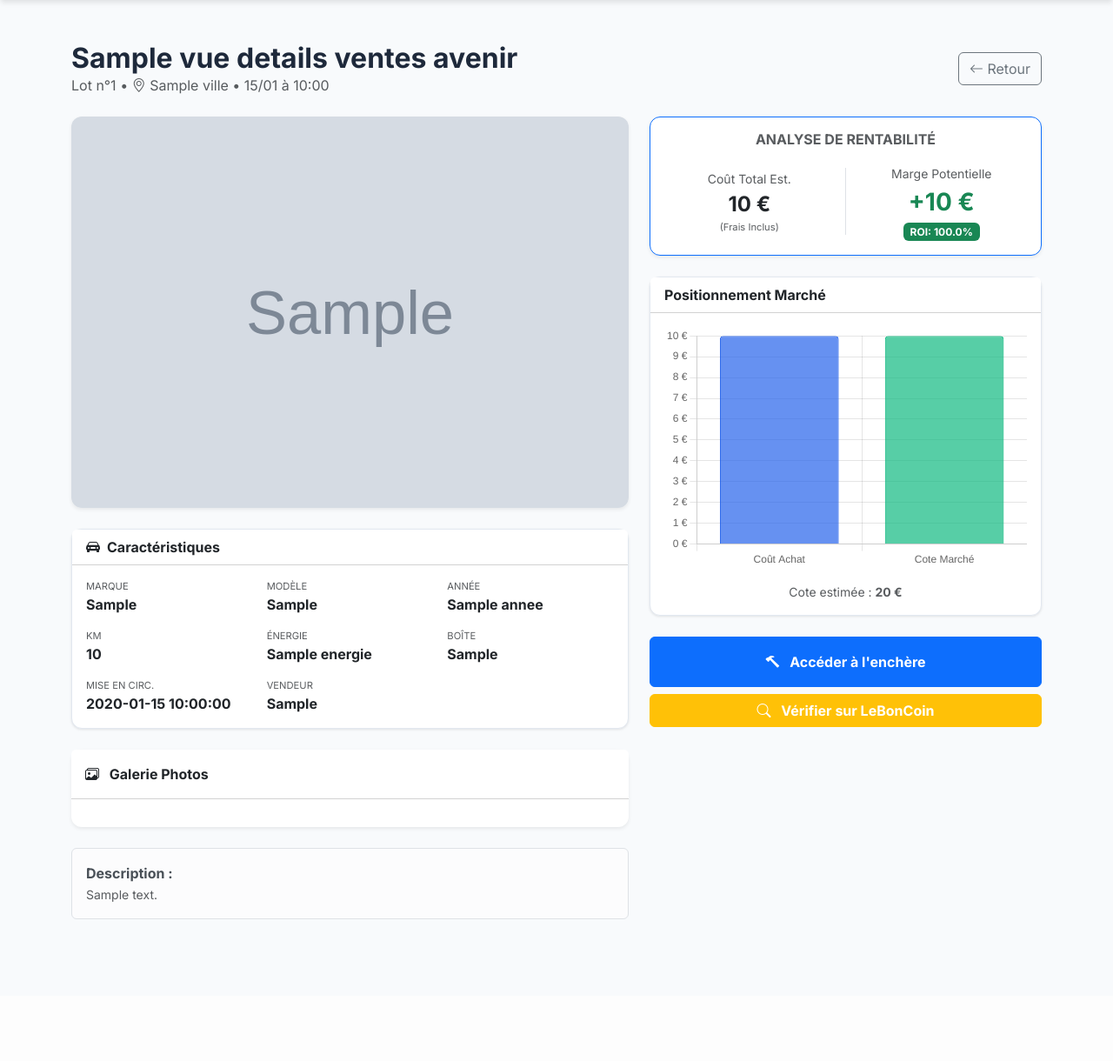
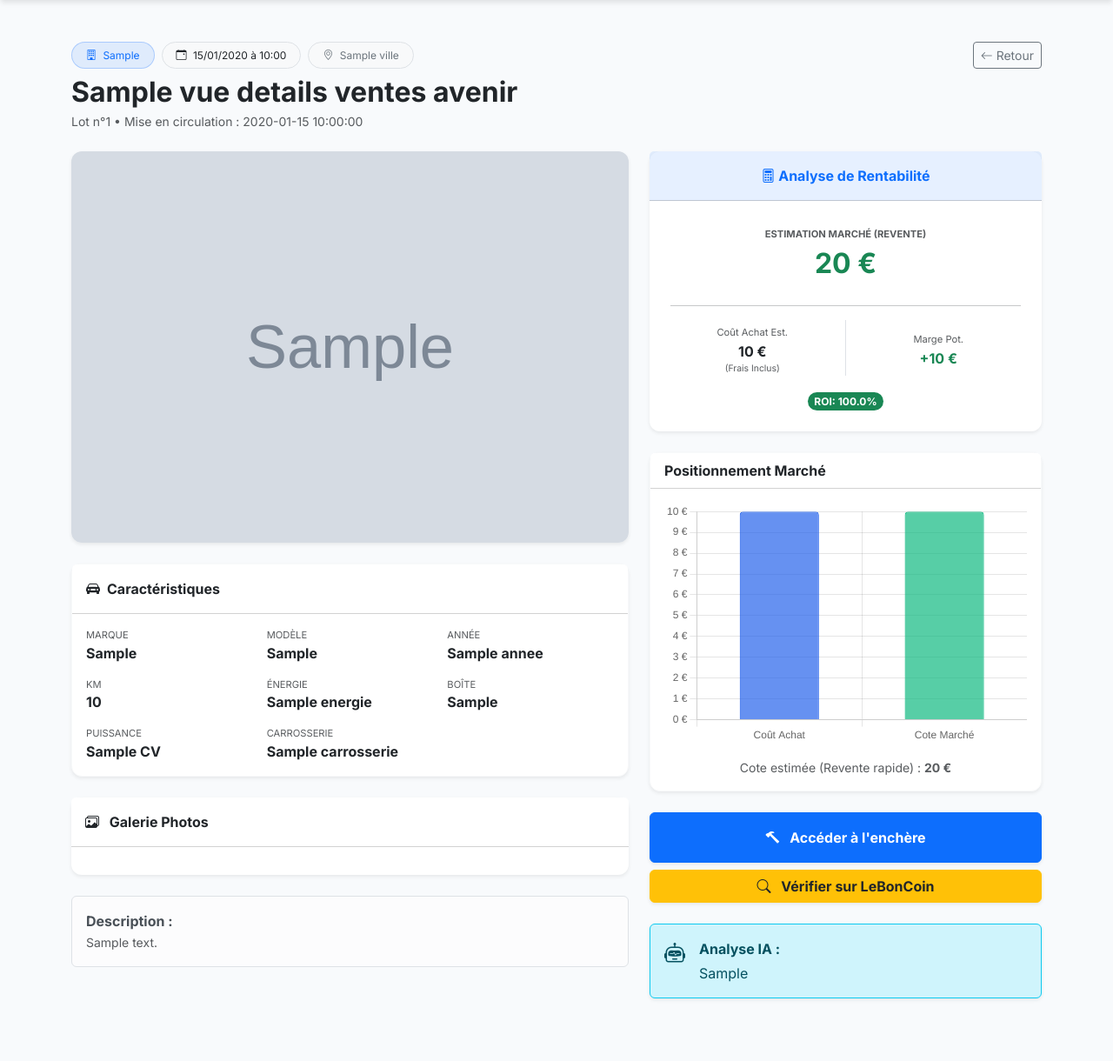
Before and after one commit to Massi0007/auto-scrap-web, a Flask app: page /annonce/1 in a window 1280 px wide. Shown: the part 56-1276 px from the top of the page at 87% size. Before the commit the page ends 1113 px from the top, so only its background shows below. Run offline with Flask 3, Linux system fonts and the light colour scheme; grey boxes marked "Sample" are stand-in pictures; a database or web service that is not in the repository returns one stand-in record (values such as "Sample title"); data that the repository does not hold is empty; some libraries are stand-ins or nearby versions.

Commit message:
Fix: avec ou sans estimation

```diff
--- a/app.py
+++ b/app.py
@@ -162,6 +162,7 @@ def index():
     f_maisons = filters.get('maison_vente', [])
     f_energies = filters.get('energie', [])
     f_boites = filters.get('boite', [])
+    f_has_price = filters.get('has_price', ['all'])[0] # Nouveau filtre Prix (all, yes, no)
 
     f_annee_min = filters.get('annee_min', [''])[0]
     f_annee_max = filters.get('annee_max', [''])[0]
@@ -226,6 +227,12 @@ def index():
     if f_energies:
         base_sql += f" AND energie IN ({','.join(['%s']*len(f_energies))})"; params.extend(f_energies)
 
+    # Filtre Avec/Sans Prix (Nouveau)
+    if f_has_price == 'yes':
+        base_sql += " AND prix_max_frais_inclus > 0"
+    elif f_has_price == 'no':
+        base_sql += " AND (prix_max_frais_inclus IS NULL OR prix_max_frais_inclus = 0)"
+
     if f_boites:
         has_none, clean_boites = 'None' in f_boites, [b for b in f_boites if b != 'None']
         c = []
@@ -278,7 +285,7 @@ def index():
         current_page=page, total_pages=math.ceil(total_annonces/per_page) if total_annonces else 1, total_annonces=total_annonces,
         f_keyword=f_keyword, f_sort=f_sort, f_marques=f_marques, f_maisons=f_maisons, f_energies=f_energies, f_boites=f_boites,
         f_annee_min=f_annee_min, f_annee_max=f_annee_max, f_km_max=f_km_max, f_prix_max=f_prix_max, f_marge_min=f_marge_min,
-        f_date_min=f_date_min, f_date_max=f_date_max,
+        f_date_min=f_date_min, f_date_max=f_date_max, f_has_price=f_has_price,
         current_vente_id=get_vente_id
     )
 
--- a/templates/detail.html
+++ b/templates/detail.html
@@ -10,19 +10,36 @@
 {% if prix_total > 0 %}
     {% set roi = (marge / prix_total) * 100 %}
 {% endif %}
+{# Calcul de la valeur marché estimée (Investment + Margin = Market Price) #}
+{# Si prix_total est 0, marge contient la valeur marché (selon la logique SQL) #}
+{% set valeur_marche = prix_total + marge %}
 
 <div class="container py-4 mb-5">
-    <!-- Header -->
-    <div class="d-flex justify-content-between align-items-center mb-4">
+    <!-- Header avec Info Vente -->
+    <div class="mb-4">
+        <div class="d-flex justify-content-between align-items-start">
             <div>
-            <h2 class="fw-bold mb-0">{{ annonce['titre_annonce'] }}</h2>
-            <div class="text-muted">
-                Lot n°{{ annonce['num_lot'] }} • <i class="bi bi-geo-alt"></i> {{ annonce['ville'] }} • {{ annonce['date_debut'] | format_datetime }}
+                <!-- Bandeau Maison de Vente / Date -->
+                <div class="mb-2 d-flex align-items-center flex-wrap gap-2">
+                    <span class="badge bg-primary bg-opacity-10 text-primary border border-primary border-opacity-25 px-3 py-2 rounded-pill fw-normal">
+                        <i class="bi bi-building me-1"></i> {{ annonce['maison_vente'] }}
+                    </span>
+                    <span class="badge bg-light text-dark border px-3 py-2 rounded-pill fw-normal">
+                        <i class="bi bi-calendar-event me-1"></i> {{ annonce['date_debut'] | format_datetime('%d/%m/%Y à %H:%M') }}
+                    </span>
+                    <span class="badge bg-light text-secondary border px-3 py-2 rounded-pill fw-normal">
+                         <i class="bi bi-geo-alt me-1"></i> {{ annonce['ville'] }}
+                    </span>
+                </div>
+                <h2 class="fw-bold mb-0 text-dark">{{ annonce['titre_annonce'] }}</h2>
+                <div class="text-muted mt-1 small">
+                    Lot n°{{ annonce['num_lot'] }} • Mise en circulation : {{ annonce['date_mise_en_service'] }}
                 </div>
             </div>
-        <a href="{{ url_for('index') }}" class="btn btn-outline-secondary">
+            <a href="{{ url_for('index') }}" class="btn btn-outline-secondary btn-sm">
                 <i class="bi bi-arrow-left"></i> Retour
             </a>
+        </div>
     </div>
 
     <div class="row g-4">
@@ -34,8 +51,8 @@
             </div>
 
             <!-- Fiche Technique -->
-            <div class="card mb-4">
-                <div class="card-header bg-white fw-bold"><i class="bi bi-car-front-fill me-2"></i>Caractéristiques</div>
+            <div class="card mb-4 border-light shadow-sm">
+                <div class="card-header bg-white fw-bold py-3"><i class="bi bi-car-front-fill me-2"></i>Caractéristiques</div>
                 <div class="card-body">
                     <div class="row row-cols-2 row-cols-md-3 g-3">
                         <div><small class="text-muted d-block text-uppercase" style="font-size:0.7rem">Marque</small> <strong>{{ annonce.marque_annonce }}</strong></div>
@@ -44,13 +61,13 @@
                         <div><small class="text-muted d-block text-uppercase" style="font-size:0.7rem">KM</small> <strong>{{ annonce.kilometrage | format_number }}</strong></div>
                         <div><small class="text-muted d-block text-uppercase" style="font-size:0.7rem">Énergie</small> <strong>{{ annonce.energie }}</strong></div>
                         <div><small class="text-muted d-block text-uppercase" style="font-size:0.7rem">Boîte</small> <strong>{{ annonce.boite_de_vitesse }}</strong></div>
-                        <div><small class="text-muted d-block text-uppercase" style="font-size:0.7rem">Mise en Circ.</small> <strong>{{ annonce.date_mise_en_service }}</strong></div>
-                        <div><small class="text-muted d-block text-uppercase" style="font-size:0.7rem">Vendeur</small> <strong class="text-truncate d-block">{{ annonce.maison_vente }}</strong></div>
+                        <div><small class="text-muted d-block text-uppercase" style="font-size:0.7rem">Puissance</small> <strong>{{ annonce.puissance_fiscale }} CV</strong></div>
+                        <div><small class="text-muted d-block text-uppercase" style="font-size:0.7rem">Carrosserie</small> <strong>{{ annonce.carrosserie }}</strong></div>
                     </div>
                 </div>
             </div>
 
-            <!-- GALERIE PHOTOS COMPLÈTE (Restaurée) -->
+            <!-- GALERIE PHOTOS COMPLÈTE -->
             {% if annonce.images_all %}
             <div class="card border-0 shadow-sm mb-4">
                 <div class="card-header bg-white fw-bold py-3">
@@ -58,10 +75,8 @@
                 </div>
                 <div class="card-body">
                     <div class="row g-2">
-                        {# On sépare les URLS par le séparateur ' | ' #}
                         {% set gallery = annonce.images_all.split(' | ') %}
                         {% for img_url in gallery %}
-                            {# Petite sécurité pour ne pas afficher d'images vides #}
                             {% if 'http' in img_url %}
                             <div class="col-6 col-md-4 col-lg-3">
                                 <a href="{{ img_url }}" target="_blank">
@@ -83,51 +98,82 @@
 
         <!-- COLONNE DROITE : ANALYSE FINANCIÈRE (Sticky) -->
         <div class="col-lg-5">
-            <div style="position: sticky; top: 1rem;">
+            <div style="position: sticky; top: 6rem;">
                 <!-- Box KPI Principaux -->
-                <div class="card border-primary mb-4 shadow-sm">
-                    <div class="card-body text-center">
-                        <h6 class="text-uppercase text-muted fw-bold mb-3">Analyse de Rentabilité</h6>
+                <div class="card border-0 shadow-sm mb-4">
+                    <div class="card-header bg-primary bg-opacity-10 text-primary fw-bold text-center py-3">
+                        <i class="bi bi-calculator"></i> Analyse de Rentabilité
+                    </div>
+                    <div class="card-body text-center p-4">
+                        <!-- Affichage Estimation Marché (Toujours visible) -->
+                        <div class="mb-4">
+                            <small class="text-muted text-uppercase fw-bold" style="font-size: 0.7rem;">Estimation Marché (Revente)</small>
+                            <div class="fs-2 fw-bold text-success">{{ valeur_marche | format_number }} €</div>
+                        </div>
 
+                        {% if prix_total > 0 %}
+                            <hr class="my-3 opacity-10">
                             <div class="row align-items-center">
                                 <div class="col-6 border-end">
-                                <small class="text-muted">Coût Total Est.</small>
-                                <div class="fs-4 fw-bold text-dark">{{ prix_total | format_number }} €</div>
-                                <small class="text-muted d-block" style="font-size: 0.7rem;">(Frais Inclus)</small>
+                                    <small class="text-muted" style="font-size: 0.7rem;">Coût Achat Est.</small>
+                                    <div class="fw-bold text-dark">{{ prix_total | format_number }} €</div>
+                                    <small class="text-muted d-block" style="font-size: 0.65rem;">(Frais Inclus)</small>
                                 </div>
                                 <div class="col-6">
-                                <small class="text-muted">Marge Potentielle</small>
-                                <div class="fs-3 fw-bold {% if roi > 15 %}text-success{% else %}text-primary{% endif %}">
-                                    +{{ marge | format_number }} €
+                                    <small class="text-muted" style="font-size: 0.7rem;">Marge Pot.</small>
+                                    <div class="fw-bold {% if roi > 0 %}text-success{% else %}text-danger{% endif %}">
+                                        {% if marge > 0 %}+{% endif %}{{ marge | format_number }} €
                                     </div>
-                                <span class="badge {% if roi > 15 %}bg-success{% else %}bg-warning text-dark{% endif %}">
+                                </div>
+                            </div>
+                            <div class="mt-3">
+                                <span class="badge {% if roi > 15 %}bg-success{% else %}bg-warning text-dark{% endif %} rounded-pill">
                                     ROI: {{ roi | format_percent }}
                                 </span>
                             </div>
+                        {% else %}
+                            <div class="alert alert-warning border-warning bg-warning bg-opacity-10 py-2 mb-0 small">
+                                <i class="bi bi-info-circle me-1"></i> Mise à prix non communiquée.<br>
+                                Calcul de marge impossible.
                             </div>
+                        {% endif %}
                     </div>
                 </div>
 
                 <!-- GRAPHIQUE CHART.JS -->
-                <div class="card mb-4">
+                <!-- Affichage conditionnel modifié : Toujours afficher le graph si on a une estimation marché, même sans prix achat -->
+                {% if valeur_marche > 0 %}
+                <div class="card mb-4 border-light shadow-sm">
                     <div class="card-header bg-white fw-bold">Positionnement Marché</div>
                     <div class="card-body">
                         <canvas id="marketChart" height="200"></canvas>
                         <div class="text-center mt-3 small text-muted">
-                            Cote estimée : <strong>{{ (prix_total + marge) | format_number }} €</strong>
+                            Cote estimée (Revente rapide) : <strong>{{ valeur_marche | format_number }} €</strong>
                         </div>
                     </div>
                 </div>
+                {% endif %}
 
                 <!-- Liens d'action -->
                 <div class="d-grid gap-2">
-                    <a href="{{ annonce['url_web'] }}" target="_blank" class="btn btn-primary fw-bold p-3">
+                    <a href="{{ annonce['url_web'] }}" target="_blank" class="btn btn-primary fw-bold p-3 shadow-sm">
                         <i class="bi bi-hammer me-2"></i> Accéder à l'enchère
                     </a>
-                    <a href="{{ build_leboncoin_url(annonce) }}" target="_blank" class="btn btn-warning text-white fw-bold">
+                    <a href="{{ build_leboncoin_url(annonce) }}" target="_blank" class="btn btn-warning text-dark fw-bold shadow-sm">
                         <i class="bi bi-search me-2"></i> Vérifier sur LeBonCoin
                     </a>
                 </div>
+
+                <!-- Remarques IA -->
+                {% if annonce.remarque_importante %}
+                <div class="alert alert-info border-info mt-4 mb-0 shadow-sm d-flex align-items-start">
+                    <i class="bi bi-robot me-3 fs-4"></i>
+                    <div>
+                        <strong class="d-block mb-1">Analyse IA :</strong>
+                        {{ annonce.remarque_importante }}
+                    </div>
+                </div>
+                {% endif %}
             </div>
         </div>
     </div>
@@ -135,12 +181,14 @@
 
 <script>
     document.addEventListener('DOMContentLoaded', function() {
+        {% if valeur_marche > 0 %}
             // Injection sécurisée des données
             const coutTotal = {{ prix_total }};
-        const marge = {{ marge }};
-        let coteMarche = coutTotal + marge;
+            // Si le coût est 0, on garde 0 pour le graph
 
-        // Tentative d'utilisation d'une cote précise si dispo
+            let coteMarche = {{ valeur_marche }};
+
+            // Tentative d'utilisation d'une cote précise si dispo (legacy)
             {% if annonce.market_avg %}
                 coteMarche = {{ annonce.market_avg | float }};
             {% endif %}
@@ -162,7 +210,8 @@
                             'rgba(16, 185, 129, 1)'
                         ],
                         borderWidth: 1,
-                    borderRadius: 4
+                        borderRadius: 4,
+                        barPercentage: 0.6
                     }]
                 },
                 options: {
@@ -187,6 +236,7 @@
                     }
                 }
             });
+        {% endif %}
     });
 </script>
 {% endblock %}
```
Also changed, not shown: templates/index.html (+32 -7 lines). Lines whose indentation alone changed are shown as unchanged.
